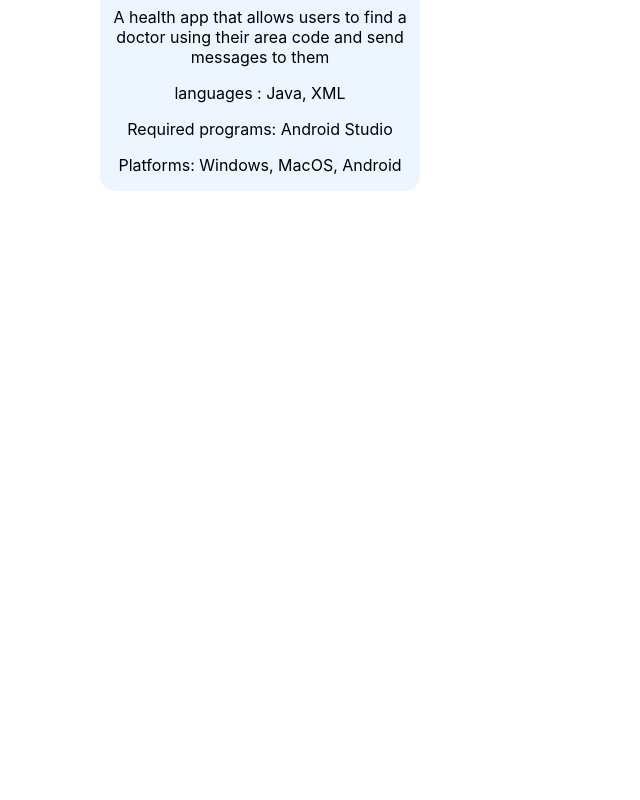
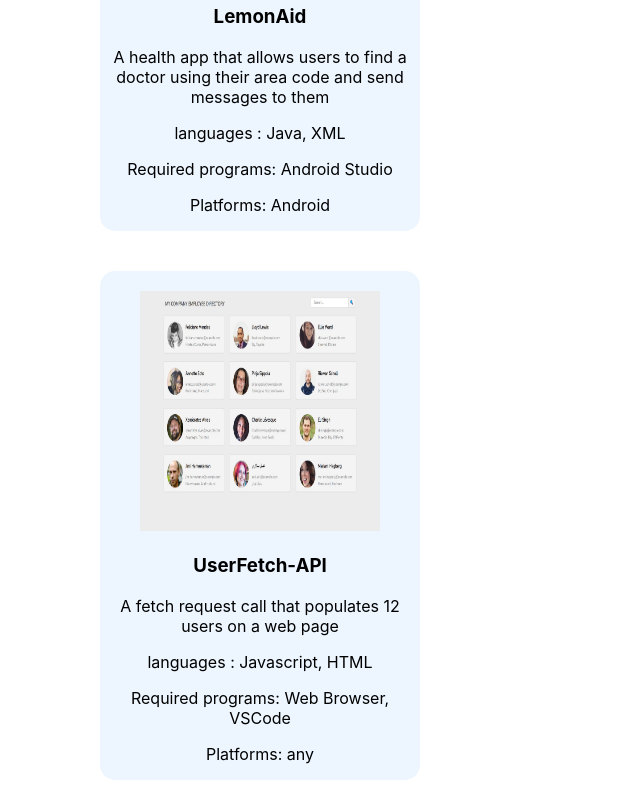
Before and after one commit to ThreadSurfer/Threadsurfer.github.io, a React (Create React App) app: page / in a window 1280 px wide. Shown: the part 2024-2824 px from the top of the page, without its empty margins (0-640 px from the left). Before the commit the page ends 2235 px from the top, so only its background shows below. Built offline with nearby package versions, Linux system fonts and the light colour scheme.

Commit message:
added projects and photos

```diff
--- a/public/css/portfolio.css
+++ b/public/css/portfolio.css
@@ -70,6 +70,8 @@
 
 .projectImage {
     height: 15em;
+    max-width: 15em;
+    padding-top: 20px;
 }
 
 .project{
--- a/src/data.js
+++ b/src/data.js
@@ -4,15 +4,22 @@
         languages: ["Java", "XML"],
         description: "A banking app that allows a user to send/receive funds and view transactions. An admin can see transactions and delete users. ",
         programs: ["Android Studio"],
-        platforms: ["Windows", "MacOS", "Android"],
+        platforms: ["Android"],
     },
     {
         name: "LemonAid",
         languages: ["Java", "XML"],
         description: "A health app that allows users to find a doctor using their area code and send messages to them",
         programs: ["Android Studio"],
-        platforms: ["Windows", "MacOS", "Android"]
-    }
+        platforms: ["Android"]
+    },
+    {
+        name: "UserFetch-API",
+        languages: ["Javascript", "HTML"],
+        description: "A fetch request call that populates 12 users on a web page",
+        programs: ["Web Browser", "VSCode"],
+        platforms: ["any"]
+    },
 
 ]
 
```
Also changed, not shown: src/components/ProjectPage.js (+6 -2 lines), public/images/LemonAid.jpg (added), public/images/UserFetch-API.jpg (added).
